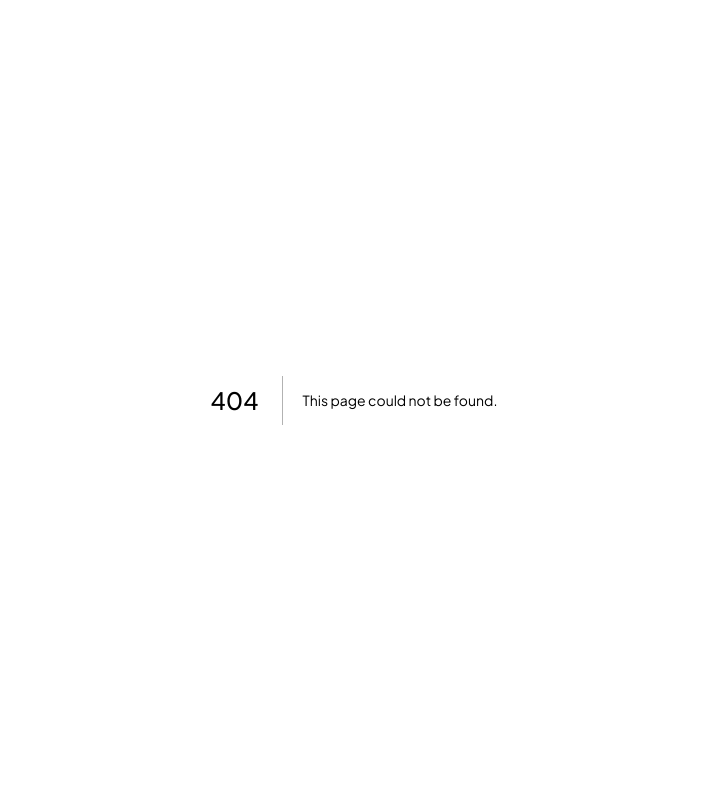
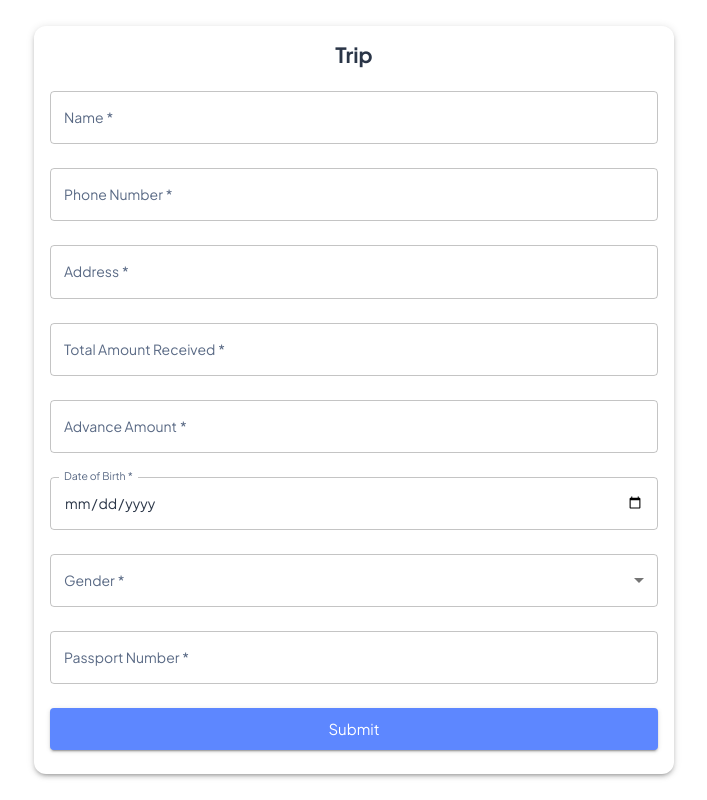
Before and after one commit to Anki-1611/Travel-Agent, a Next.js app: page /passenger/create-passanger in a window 1280 px wide. Before the commit this address had no page. Shown: the whole page, without its empty margins (286-993 px from the left). Built offline with nearby package versions, Linux system fonts and the light colour scheme.

Commit message:
share trip added

```diff
--- a/package.json
+++ b/package.json
@@ -28,6 +28,7 @@
     "react-apexcharts": "1.7.0",
     "react-dom": "19.1.0",
     "react-mui-sidebar": "^1.6.3",
+    "react-share": "^5.2.2",
     "react-syntax-highlighter": "^15.6.1",
     "typescript": "5.7.3"
   },
--- /dev/null
+++ b/src/app/passenger/create-passanger/page.tsx
@@ -0,0 +1,144 @@
+"use client";
+
+import React, { useEffect, useState } from "react";
+import {
+  Box,
+  Typography,
+  Button,
+  Stack,
+  Card,
+  CardContent,
+  Alert,
+  TextField,
+  MenuItem,
+} from "@mui/material";
+import { useRouter, useSearchParams } from "next/navigation";
+import CustomTextField from "@/app/(DashboardLayout)/components/forms/theme-elements/CustomTextField";
+import {
+  addPassenger,
+  getPassengersForTrip,
+  Passenger,
+} from "@/app/services/travelService";
+
+const CreatePassengerFormByPassenger = () => {
+  const router = useRouter();
+  const searchParams = useSearchParams();
+  const tripId = searchParams.get("tripId") || "";
+  const tripName = searchParams.get("tripName") || "Trip";
+
+  const [loading, setLoading] = useState(false);
+  const [error, setError] = useState("");
+  const [formData, setFormData] = useState({
+    name: "",
+    phone: "",
+    address: "",
+    totalAmount: "",
+    advanceAmount: "",
+    dob: "",
+    gender: "",
+    passport: "",
+  });
+
+  const handleChange = (e: React.ChangeEvent<HTMLInputElement | HTMLTextAreaElement>) => {
+    const { name, value } = e.target;
+    setFormData((prev) => ({ ...prev, [name]: value }));
+    setError("");
+  };
+
+  const handleSubmit = async (e: React.FormEvent) => {
+    e.preventDefault();
+    if (!tripId) return setError("Trip not specified.");
+
+    const requiredFields = [
+      "name",
+      "phone",
+      "address",
+      "totalAmount",
+      "advanceAmount",
+      "dob",
+      "gender",
+      "passport",
+    ];
+
+    for (let field of requiredFields) {
+      if (!formData[field as keyof typeof formData]) {
+        setError(`Field "${field}" is required.`);
+        return;
+      }
+    }
+
+    try {
+      setLoading(true);
+
+      // ✅ Check for duplicate phone number in the same trip
+      const existingPassengers: Passenger[] = await getPassengersForTrip(tripId);
+      const duplicate = existingPassengers.find(
+        (p) => p.phone === formData.phone
+      );
+      if (duplicate) {
+        setError("You are already registered for this trip.");
+        return;
+      }
+
+      // ✅ Prepare passenger data
+      const passengerData: Passenger = {
+        name: formData.name,
+        phone: formData.phone,
+        address: formData.address,
+        totalAmount: Number(formData.totalAmount),
+        advanceAmount: Number(formData.advanceAmount),
+        paidAmount: Number(formData.advanceAmount),
+        remainingAmount: Number(formData.totalAmount) - Number(formData.advanceAmount),
+        dob: formData.dob,
+        gender: formData.gender,
+        passport: formData.passport,
+      };
+
+      await addPassenger(tripId, passengerData);
+      alert("Passenger added successfully!");
+      router.push("/"); // Redirect after submit
+    } catch (err) {
+      console.error(err);
+      setError("Failed to save passenger.");
+    } finally {
+      setLoading(false);
+    }
+  };
+
+  return (
+    <Box display="flex" justifyContent="center" alignItems="center" minHeight="100vh">
+      <Card sx={{ width: { xs: "100%", sm: "90%", md: "50%" }, boxShadow: 3, borderRadius: 3 }}>
+        <CardContent>
+          <form onSubmit={handleSubmit}>
+            <Typography fontWeight="700" variant="h4" mb={3} textAlign="center">
+              {tripName}
+            </Typography>
+
+            {error && <Alert severity="error" sx={{ mb: 2 }}>{error}</Alert>}
+
+            <Stack spacing={3}>
+              <CustomTextField name="name" label="Name" value={formData.name} onChange={handleChange} fullWidth required />
+              <CustomTextField name="phone" label="Phone Number" value={formData.phone} onChange={handleChange} fullWidth required />
+              <CustomTextField name="address" label="Address" value={formData.address} onChange={handleChange} fullWidth required />
+              <CustomTextField name="totalAmount" label="Total Amount Received" type="number" value={formData.totalAmount} onChange={handleChange} fullWidth required />
+              <CustomTextField name="advanceAmount" label="Advance Amount" type="number" value={formData.advanceAmount} onChange={handleChange} fullWidth required />
+              <CustomTextField name="dob" label="Date of Birth" type="date" value={formData.dob} onChange={handleChange} fullWidth InputLabelProps={{ shrink: true }} required />
+              <TextField select name="gender" label="Gender" value={formData.gender} onChange={handleChange} fullWidth required>
+                <MenuItem value="Male">Male</MenuItem>
+                <MenuItem value="Female">Female</MenuItem>
+                <MenuItem value="Other">Other</MenuItem>
+              </TextField>
+              <CustomTextField name="passport" label="Passport Number" value={formData.passport} onChange={handleChange} fullWidth required />
+
+              <Button color="primary" variant="contained" size="large" fullWidth type="submit" disabled={loading}>
+                Submit
+              </Button>
+            </Stack>
+          </form>
+        </CardContent>
+      </Card>
+    </Box>
+  );
+};
+
+export default CreatePassengerFormByPassenger;
```
Also changed, not shown: src/app/(DashboardLayout)/components/dashboard/ListofTrips.tsx (+17 -2 lines), src/app/(DashboardLayout)/components/dashboard/SharePassengerLink.tsx (added, +22 -0 lines), src/app/passenger/page.tsx (added, +17 -0 lines), 1 other file (tests, documents, lock files or other folders).
